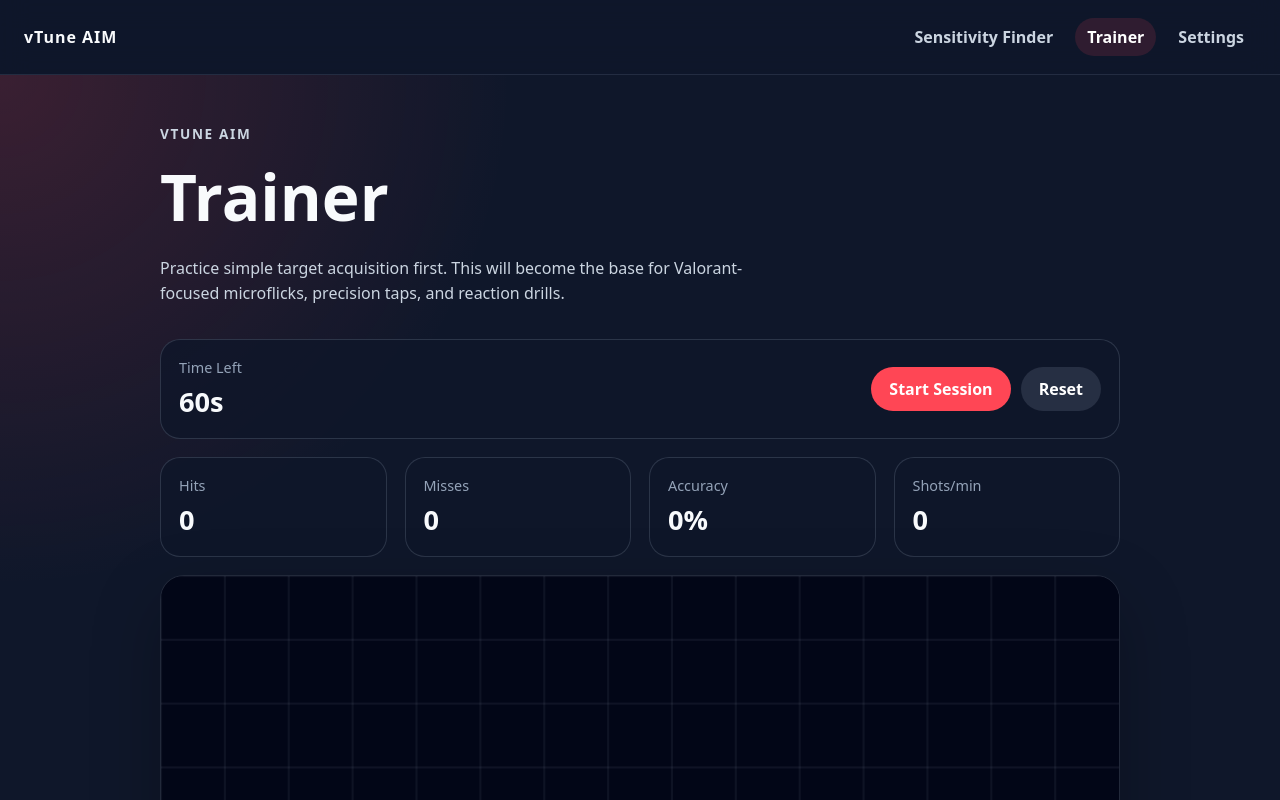
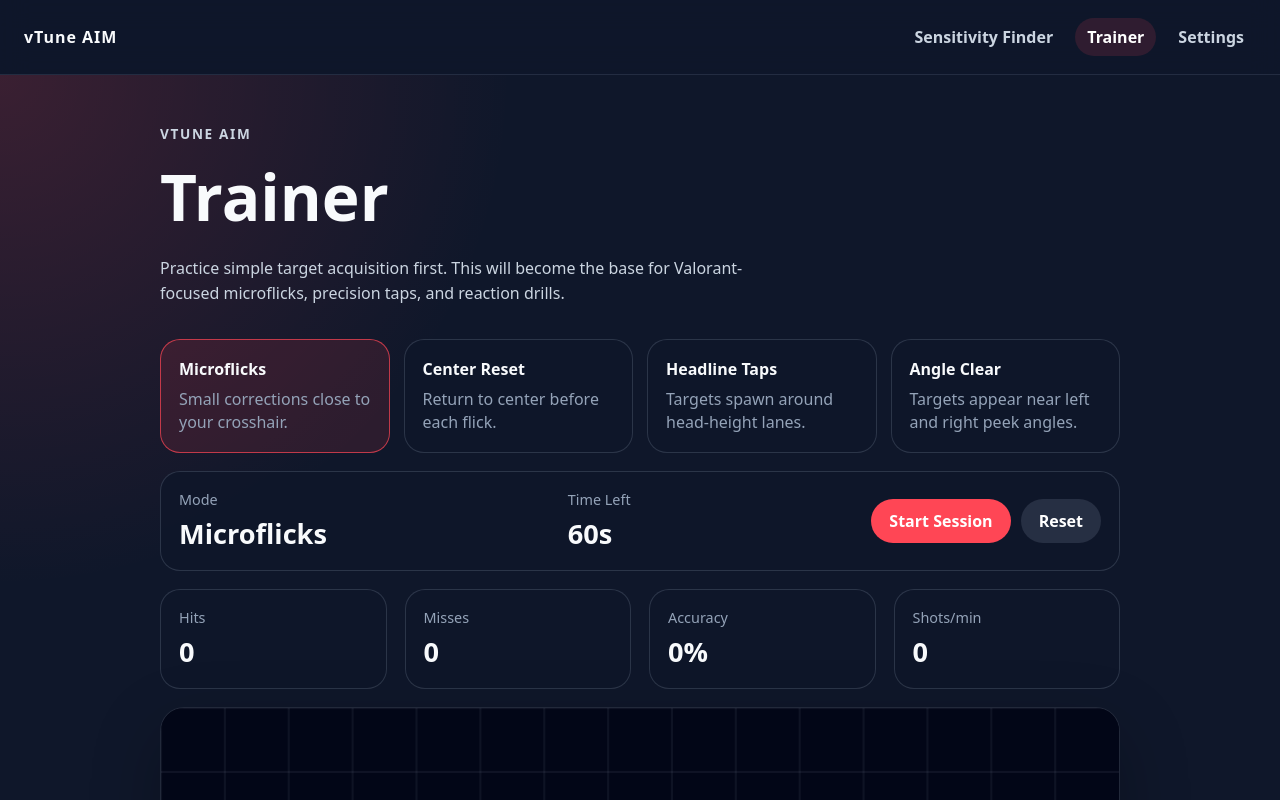
Before and after one commit to kaquya/valorant-aim-trainer, a React (Vite) app: page /trainer in a window 1280 px wide. Shown: the top 800 px of the page. Built offline with nearby package versions, Linux system fonts and the light colour scheme.

Commit message:
feat(trainer): add vaorant training modes

```diff
--- a/src/components/AimTestCanvas.css
+++ b/src/components/AimTestCanvas.css
@@ -98,3 +98,53 @@
     grid-template-columns: 1fr;
   }
 }
+
+.trainer-mode-grid {
+  display: grid;
+  grid-template-columns: repeat(4, minmax(0, 1fr));
+  gap: 14px;
+}
+
+.trainer-mode-grid button {
+  min-height: 108px;
+  padding: 18px;
+  border: 1px solid rgba(148, 163, 184, 0.22);
+  border-radius: 20px;
+  background: rgba(15, 23, 42, 0.78);
+  color: #f8fafc;
+  text-align: left;
+  cursor: pointer;
+}
+
+.trainer-mode-grid button:hover,
+.trainer-mode-grid button.is-active {
+  border-color: rgba(255, 70, 85, 0.7);
+  background: rgba(255, 70, 85, 0.12);
+}
+
+.trainer-mode-grid button:disabled {
+  cursor: not-allowed;
+  opacity: 0.72;
+}
+
+.trainer-mode-grid strong {
+  display: block;
+  margin-bottom: 8px;
+}
+
+.trainer-mode-grid span {
+  color: #94a3b8;
+  line-height: 1.45;
+}
+
+@media (max-width: 900px) {
+  .trainer-mode-grid {
+    grid-template-columns: repeat(2, minmax(0, 1fr));
+  }
+}
+
+@media (max-width: 560px) {
+  .trainer-mode-grid {
+    grid-template-columns: 1fr;
+  }
+}
--- a/src/components/AimTestCanvas.tsx
+++ b/src/components/AimTestCanvas.tsx
@@ -1,6 +1,10 @@
 import { useEffect, useRef, useState } from "react";
 import { loadSettings } from "../features/settings/settingsStorage";
-import { createTarget } from "../features/trainer/createTarget";
+import { createModeTarget } from "../features/trainer/createModeTarget";
+import {
+  TRAINER_MODES,
+  type TrainerModeId,
+} from "../features/trainer/trainerModes";
 import type { AimTarget, AimTestStats } from "../features/trainer/trainerTypes";
 import "./AimTestCanvas.css";
 
@@ -10,12 +14,19 @@ const CANVAS_HEIGHT = 520;
 function AimTestCanvas() {
   const canvasRef = useRef<HTMLCanvasElement | null>(null);
 
-const settingsRef = useRef(loadSettings());
-const settings = settingsRef.current;
-const sessionDuration = settings.trainingDuration;
+  const settingsRef = useRef(loadSettings());
+  const settings = settingsRef.current;
+  const sessionDuration = settings.trainingDuration;
+
+  const [selectedMode, setSelectedMode] =
+    useState<TrainerModeId>("microflicks");
+
+  const [centerResetStep, setCenterResetStep] = useState<
+    "center" | "outer"
+  >("outer");
 
   const [target, setTarget] = useState<AimTarget>(() =>
-    createTarget(CANVAS_WIDTH, CANVAS_HEIGHT),
+    createModeTarget(CANVAS_WIDTH, CANVAS_HEIGHT, "microflicks"),
   );
 
   const [stats, setStats] = useState<AimTestStats>({
@@ -30,7 +41,7 @@ const sessionDuration = settings.trainingDuration;
 
   useEffect(() => {
     drawCanvas();
-  }, [target, stats, isSessionActive]);
+  }, [target, stats, isSessionActive, selectedMode]);
 
   useEffect(() => {
     if (!isSessionActive) {
@@ -52,6 +63,22 @@ const sessionDuration = settings.trainingDuration;
     };
   }, [isSessionActive, timeLeft]);
 
+  function createNextTarget(
+    mode: TrainerModeId,
+    step: "center" | "outer",
+  ) {
+    if (mode === "center-reset" && step === "center") {
+      return {
+        id: crypto.randomUUID(),
+        x: CANVAS_WIDTH / 2,
+        y: CANVAS_HEIGHT / 2,
+        radius: 18,
+      };
+    }
+
+    return createModeTarget(CANVAS_WIDTH, CANVAS_HEIGHT, mode);
+  }
+
   function drawCanvas() {
     const canvas = canvasRef.current;
 
@@ -70,6 +97,28 @@ const sessionDuration = settings.trainingDuration;
     context.fillStyle = "#020617";
     context.fillRect(0, 0, CANVAS_WIDTH, CANVAS_HEIGHT);
 
+    drawGrid(context);
+    drawCenterMarker(context);
+    drawModeGuide(context);
+
+    if (!isSessionActive) {
+      context.fillStyle = "rgba(248, 250, 252, 0.72)";
+      context.font = "700 28px system-ui";
+      context.textAlign = "center";
+
+      context.fillText(
+        hasSessionFinished ? "Session finished" : "Press Start Session",
+        CANVAS_WIDTH / 2,
+        CANVAS_HEIGHT / 2,
+      );
+
+      return;
+    }
+
+    drawTarget(context);
+  }
+
+  function drawGrid(context: CanvasRenderingContext2D) {
     context.strokeStyle = "rgba(148, 163, 184, 0.18)";
     context.lineWidth = 1;
 
@@ -86,19 +135,66 @@ const sessionDuration = settings.trainingDuration;
       context.lineTo(CANVAS_WIDTH, y);
       context.stroke();
     }
+  }
 
-    if (!isSessionActive) {
-      context.fillStyle = "rgba(248, 250, 252, 0.72)";
-      context.font = "700 28px system-ui";
-      context.textAlign = "center";
-      context.fillText(
-        hasSessionFinished ? "Session finished" : "Press Start Session",
-        CANVAS_WIDTH / 2,
-        CANVAS_HEIGHT / 2,
+  function drawCenterMarker(context: CanvasRenderingContext2D) {
+    const centerX = CANVAS_WIDTH / 2;
+    const centerY = CANVAS_HEIGHT / 2;
+
+    context.strokeStyle = "rgba(248, 250, 252, 0.38)";
+    context.lineWidth = 2;
+
+    context.beginPath();
+    context.moveTo(centerX - 10, centerY);
+    context.lineTo(centerX + 10, centerY);
+    context.stroke();
+
+    context.beginPath();
+    context.moveTo(centerX, centerY - 10);
+    context.lineTo(centerX, centerY + 10);
+    context.stroke();
+  }
+
+  function drawModeGuide(context: CanvasRenderingContext2D) {
+    context.strokeStyle = "rgba(255, 70, 85, 0.24)";
+    context.lineWidth = 2;
+
+    if (selectedMode === "microflicks") {
+      context.strokeRect(
+        CANVAS_WIDTH / 2 - 160,
+        CANVAS_HEIGHT / 2 - 90,
+        320,
+        180,
       );
-      return;
     }
 
+    if (selectedMode === "headline-taps") {
+      const laneY = CANVAS_HEIGHT * 0.42;
+
+      context.beginPath();
+      context.moveTo(0, laneY);
+      context.lineTo(CANVAS_WIDTH, laneY);
+      context.stroke();
+    }
+
+    if (selectedMode === "angle-clear") {
+      context.strokeRect(
+        24,
+        CANVAS_HEIGHT * 0.28,
+        120,
+        CANVAS_HEIGHT * 0.4,
+      );
+
+      context.strokeRect(
+        CANVAS_WIDTH - 144,
+        CANVAS_HEIGHT * 0.28,
+        120,
+        CANVAS_HEIGHT * 0.4,
+      );
+    }
+  }
+
+  function drawTarget(context: CanvasRenderingContext2D) {
     context.beginPath();
     context.arc(target.x, target.y, target.radius, 0, Math.PI * 2);
     context.fillStyle = "#ff4655";
@@ -117,7 +213,10 @@ const sessionDuration = settings.trainingDuration;
       totalClicks: 0,
     });
 
-    setTarget(createTarget(CANVAS_WIDTH, CANVAS_HEIGHT));
+    setCenterResetStep("outer");
+
+    setTarget(createNextTarget(selectedMode, "outer"));
+
     setTimeLeft(sessionDuration);
     setHasSessionFinished(false);
     setIsSessionActive(true);
@@ -130,10 +229,31 @@ const sessionDuration = settings.trainingDuration;
       totalClicks: 0,
     });
 
-    setTarget(createTarget(CANVAS_WIDTH, CANVAS_HEIGHT));
+    setCenterResetStep("outer");
+
+    setTarget(createNextTarget(selectedMode, "outer"));
+
     setTimeLeft(sessionDuration);
     setHasSessionFinished(false);
     setIsSessionActive(false);
+  }
+
+  function handleModeChange(mode: TrainerModeId) {
+    setSelectedMode(mode);
+
+    setCenterResetStep("outer");
+
+    setTarget(createNextTarget(mode, "outer"));
+
+    setIsSessionActive(false);
+    setHasSessionFinished(false);
+    setTimeLeft(sessionDuration);
+
+    setStats({
+      hits: 0,
+      misses: 0,
+      totalClicks: 0,
+    });
   }
 
   function handleCanvasClick(event: React.MouseEvent<HTMLCanvasElement>) {
@@ -148,6 +268,7 @@ const sessionDuration = settings.trainingDuration;
     }
 
     const rect = canvas.getBoundingClientRect();
+
     const scaleX = CANVAS_WIDTH / rect.width;
     const scaleY = CANVAS_HEIGHT / rect.height;
 
@@ -155,6 +276,7 @@ const sessionDuration = settings.trainingDuration;
     const clickY = (event.clientY - rect.top) * scaleY;
 
     const distance = Math.hypot(clickX - target.x, clickY - target.y);
+
     const isHit = distance <= target.radius;
 
     setStats((currentStats) => ({
@@ -164,7 +286,18 @@ const sessionDuration = settings.trainingDuration;
     }));
 
     if (isHit) {
-      setTarget(createTarget(CANVAS_WIDTH, CANVAS_HEIGHT));
+      if (selectedMode === "center-reset") {
+        const nextStep =
+          centerResetStep === "outer" ? "center" : "outer";
+
+        setCenterResetStep(nextStep);
+
+        setTarget(createNextTarget(selectedMode, nextStep));
+
+        return;
+      }
+
+      setTarget(createNextTarget(selectedMode, "outer"));
     }
   }
 
@@ -179,7 +312,30 @@ const sessionDuration = settings.trainingDuration;
 
   return (
     <section className="aim-test">
+      <div className="trainer-mode-grid">
+        {TRAINER_MODES.map((mode) => (
+          <button
+            className={selectedMode === mode.id ? "is-active" : ""}
+            disabled={isSessionActive}
+            key={mode.id}
+            type="button"
+            onClick={() => handleModeChange(mode.id)}
+          >
+            <strong>{mode.name}</strong>
+            <span>{mode.description}</span>
+          </button>
+        ))}
+      </div>
+
       <div className="aim-test-toolbar">
+        <div>
+          <span>Mode</span>
+
+          <strong>
+            {TRAINER_MODES.find((mode) => mode.id === selectedMode)?.name}
+          </strong>
+        </div>
+
         <div>
           <span>Time Left</span>
           <strong>{timeLeft}s</strong>
@@ -229,8 +385,17 @@ const sessionDuration = settings.trainingDuration;
       {hasSessionFinished && (
         <div className="aim-test-result">
           <h2>Session Result</h2>
+
           <p>
-            You hit <strong>{stats.hits}</strong> targets with{" "}
+            You completed{" "}
+            <strong>
+              {
+                TRAINER_MODES.find(
+                  (mode) => mode.id === selectedMode,
+                )?.name
+              }
+            </strong>{" "}
+            with <strong>{stats.hits}</strong> hits and{" "}
             <strong>{accuracy}%</strong> accuracy.
           </p>
         </div>
--- /dev/null
+++ b/src/features/trainer/createModeTarget.ts
@@ -0,0 +1,62 @@
+import type { AimTarget } from "./trainerTypes";
+import type { TrainerModeId } from "./trainerModes";
+
+const TARGET_RADIUS = 18;
+
+function randomBetween(min: number, max: number) {
+  return Math.random() * (max - min) + min;
+}
+
+export function createModeTarget(
+  width: number,
+  height: number,
+  mode: TrainerModeId,
+): AimTarget {
+  const centerX = width / 2;
+  const centerY = height / 2;
+  const padding = TARGET_RADIUS + 24;
+
+  if (mode === "microflicks") {
+    return {
+      id: crypto.randomUUID(),
+      x: randomBetween(centerX - 160, centerX + 160),
+      y: randomBetween(centerY - 90, centerY + 90),
+      radius: TARGET_RADIUS,
+    };
+  }
+
+  if (mode === "center-reset") {
+    const angle = randomBetween(0, Math.PI * 2);
+    const distance = randomBetween(160, 260);
+
+    return {
+      id: crypto.randomUUID(),
+      x: centerX + Math.cos(angle) * distance,
+      y: centerY + Math.sin(angle) * distance,
+      radius: TARGET_RADIUS,
+    };
+  }
+
+  if (mode === "headline-taps") {
+    const headLaneY = height * 0.42;
+
+    return {
+      id: crypto.randomUUID(),
+      x: randomBetween(padding, width - padding),
+      y: randomBetween(headLaneY - 36, headLaneY + 36),
+      radius: TARGET_RADIUS,
+    };
+  }
+
+  const side = Math.random() > 0.5 ? "left" : "right";
+
+  return {
+    id: crypto.randomUUID(),
+    x:
+      side === "left"
+        ? randomBetween(padding, padding + 120)
+        : randomBetween(width - padding - 120, width - padding),
+    y: randomBetween(height * 0.28, height * 0.68),
+    radius: TARGET_RADIUS,
+  };
+}
--- /dev/null
+++ b/src/features/trainer/trainerModes.ts
@@ -0,0 +1,34 @@
+export type TrainerModeId =
+  | "microflicks"
+  | "center-reset"
+  | "headline-taps"
+  | "angle-clear";
+
+export type TrainerMode = {
+  id: TrainerModeId;
+  name: string;
+  description: string;
+};
+
+export const TRAINER_MODES: TrainerMode[] = [
+  {
+    id: "microflicks",
+    name: "Microflicks",
+    description: "Small corrections close to your crosshair.",
+  },
+  {
+    id: "center-reset",
+    name: "Center Reset",
+    description: "Return to center before each flick.",
+  },
+  {
+    id: "headline-taps",
+    name: "Headline Taps",
+    description: "Targets spawn around head-height lanes.",
+  },
+  {
+    id: "angle-clear",
+    name: "Angle Clear",
+    description: "Targets appear near left and right peek angles.",
+  },
+];
```
